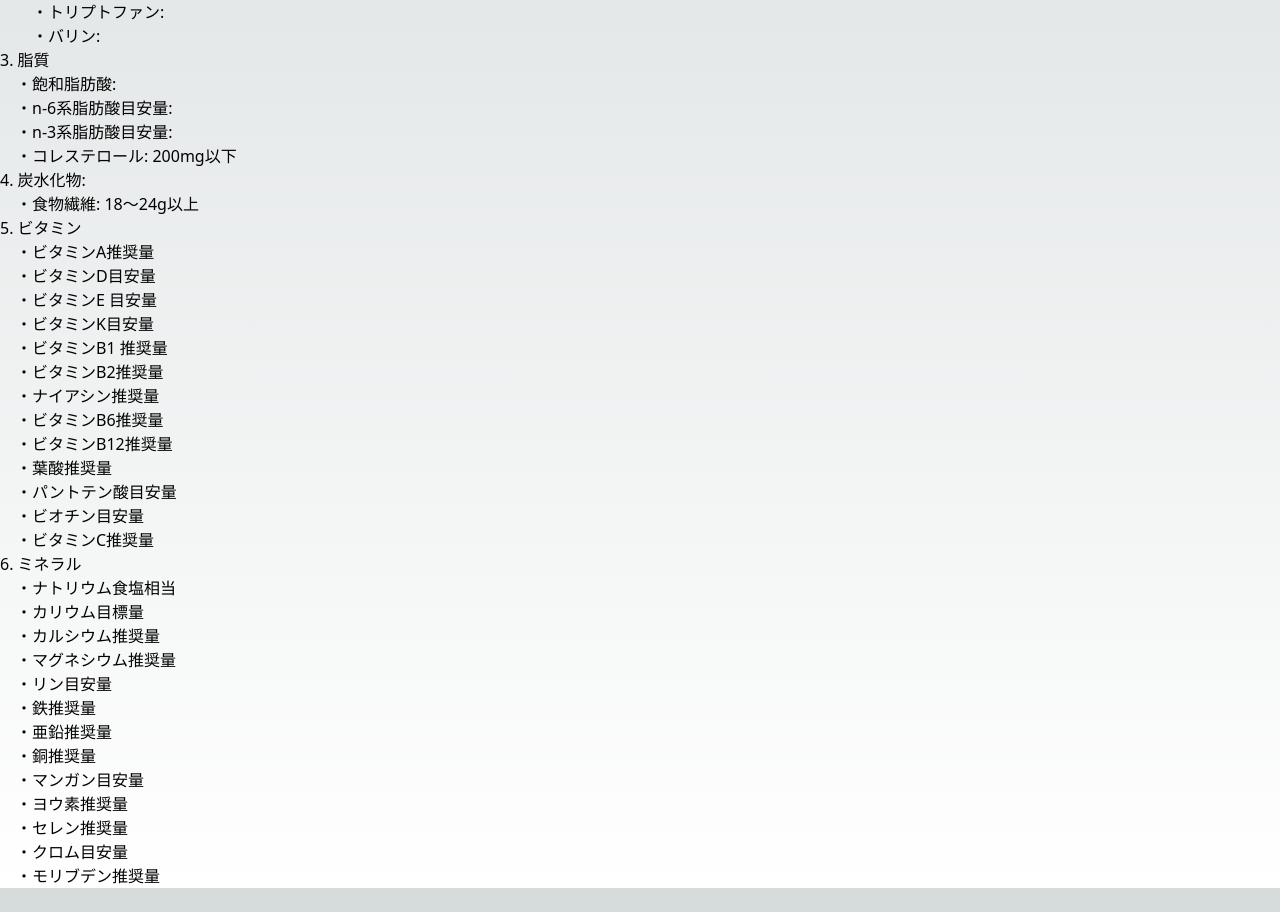
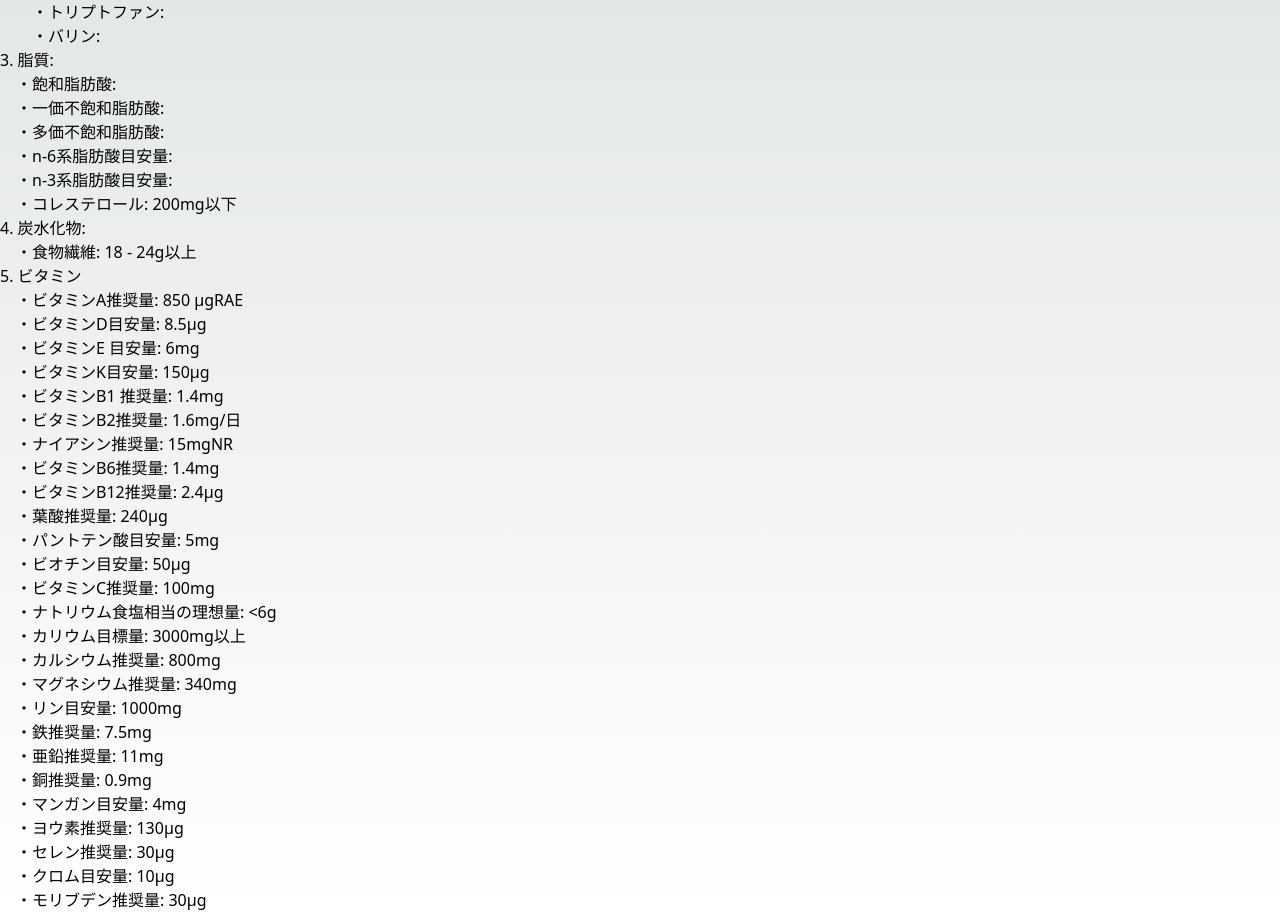
Before and after one commit to KeisukeKanda/foodrecommendationgpt, a Next.js app: page / in a window 1280 px wide. Shown: the part 480-1392 px from the top of the page. Before the commit the page ends 1368 px from the top, so only its background shows below. Built offline with nearby package versions, Linux system fonts and the light colour scheme.

Commit message:
月経の有無のコンポーネントの作成と栄養素の計算の出力を作成

```diff
--- a/src/components/IdealNutrientInfo.js
+++ b/src/components/IdealNutrientInfo.js
@@ -1,15 +1,314 @@
 import React from 'react';
 
-function IdealNutrientInfo({ energy, weight }) {
+function IdealNutrientInfo({ energy, weight, age, gender, menstruation }) {
   const proteinMin = energy ? (energy * 0.13) / 4 : null;
   const proteinMax = energy ? (energy * 0.2) / 4 : null;
   const histidine = weight ? 10 * weight : null;
   const isoleucine = weight ? 20 * weight : null;
   const leucine = weight ? 39 * weight : null;
+  const sulfurAminoAcids = weight ? 15 * weight : null;
+  const aromaticAminoAcids = weight ? 25 * weight : null;
   const lysine = weight ? 30 * weight : null;
   const threonine = weight ? 15 * weight : null;
   const Tryptophan = weight ? 4 * weight : null;
   const valine = weight ? 26 * weight : null;
+  const fat = energy ? ((energy * 0.2) / 9).toFixed(2) + " - " + ((energy * 0.3) / 9).toFixed(2) : null;
+  const saturatedFat = energy ? ((energy * 0.06) / 9).toFixed(2) + " - " + ((energy * 0.09) / 9).toFixed(2) : null;
+  const monounsaturatedFat = energy ? ((energy * 0.08) / 9).toFixed(2) + " - " + ((energy * 0.12) / 9).toFixed(2) : null;
+  const polyunsaturatedFat = energy ? ((energy * 0.06) / 9).toFixed(2) + " - " + ((energy * 0.09) / 9).toFixed(2) : null;
+  const n6FattyAcids = energy ? ((energy * 0.048) / 9).toFixed(2) + " - " + ((energy * 0.072) / 9).toFixed(2) : null;
+  const n3FattyAcids = energy ? ((energy * 0.012) / 9).toFixed(2) + " - " + ((energy * 0.018) / 9).toFixed(2) : null;
+  const carbohydrate = energy ? ((energy * 0.5) / 4).toFixed(2) + " - " + ((energy * 0.65) / 4).toFixed(2) : null;
+  const fiber = "18 - 24";
+
+  const vitaminA = calculateVitaminA(age, gender);
+  function calculateVitaminA(age, gender) {
+  if (gender === "male") {
+    if (age >= 18 && age <= 29) {
+      return "850";
+    } else if (age >= 30 && age <= 64) {
+      return "900";
+    } else if (age >= 65 && age <= 74) {
+      return "850";
+    } else if (age >= 75) {
+      return "800";
+    }
+  } else if (gender === "female") {
+    if (age >= 18 && age <= 29) {
+      return "650";
+    } else if (age >= 30 && age <= 74) {
+      return "700";
+    } else if (age >= 75) {
+      return "650";
+    }
+  }
+    return null;
+  }
+
+  const vitaminD = 8.5;
+
+  const vitaminE = calculateVitaminE(age, gender);
+  function calculateVitaminE(age, gender) {
+  if (gender === 'male') {
+    if (age >= 18 && age <= 49) {
+      return 6;
+    } else if (age >= 50 && age <= 59) {
+      return 7;
+    } else if (age >= 60) {
+      return 6.5;
+    }
+  } else if (gender === 'female') {
+    if (age >= 18 && age <= 29) {
+      return 5;
+    } else if (age >= 30 && age <= 49) {
+      return 5.5;
+    } else if (age >= 50) {
+      return 6.5;
+    }
+  }
+  }
+
+  const vitaminK = 150;
+
+  const vitaminB1 = calculateVitaminB1(age, gender);
+  function calculateVitaminB1(age, gender) {
+  if (gender === 'male') {
+    if (age >= 18 && age <= 49) {
+      return 1.4;
+    } else if (age >= 50 && age <= 74) {
+      return 1.3;
+    } else if (age >= 75) {
+      return 1.2;
+    }
+  } else if (gender === 'female') {
+    if (age >= 18 && age <= 74) {
+      return 1.1;
+    } else if (age >= 75) {
+      return 0.9;
+    }
+  }
+  }
+
+  const vitaminB2 = calculateVitaminB2(age, gender);
+  function calculateVitaminB2(age, gender) {
+  if (gender === "male") {
+    if (age >= 18 && age <= 49) {
+      return "1.6";
+    } else if (age >= 50 && age <= 74) {
+      return "1.5";
+    } else if (age >= 75) {
+      return "1.3";
+    }
+  } else if (gender === "female") {
+    if (age >= 18 && age <= 74) {
+      return "1.2";
+    } else if (age >= 75) {
+      return "1.0";
+    }
+  }
+  return null;
+  }
+
+  const niacin = calculateNiacin(age, gender);
+  function calculateNiacin(age, gender) {
+  if (gender === "male") {
+    if (age >= 18 && age <= 49) {
+      return "15";
+    } else if (age >= 50 && age <= 74) {
+      return "14";
+    } else if (age >= 75) {
+      return "13";
+    }
+  } else if (gender === "female") {
+    if (age >= 18 && age <= 29) {
+      return "11";
+    } else if (age >= 30 && age <= 49) {
+      return "12";
+    } else if (age >= 50 && age <= 74) {
+      return "11";
+    } else if (age >= 75) {
+      return "10";
+    }
+  }
+  return null;
+  }
+
+  const vitaminB6 = gender === 'male' && age >= 18 ? 1.4 : gender === 'female' && age >= 18 ? 1 : null;
+  const vitaminB12 = 2.4;
+  const folicAcid = 240;
+
+  const pantothenicAcid = calculatePantothenicAcid(age, gender);
+  function calculatePantothenicAcid(age, gender) {
+  if (gender === "male") {
+    if (age >= 18 && age <= 49) {
+      return "5";
+    } else if (age >= 50) {
+      return "6";
+    }
+  } else if (gender === "female") {
+    if (age >= 18) {
+      return "5";
+    }
+  }
+  return null;
+  }
+
+  const biotin = 50;
+  const vitaminC = 100;
+  const sodiumChlorideEquivalent = '<6';
+  const potassium = gender === 'male' && age >= 18 ? 3000 : gender === 'female' && age >= 18 ? 2600 : null;
+
+  const calcium = calculateCalcium(age, gender);
+  function calculateCalcium(age, gender) {
+  if (gender === "male") {
+    if (age >= 18 && age <= 29) {
+      return "800";
+    } else if (age >= 30 && age <= 74) {
+      return "750";
+    } else if (age >= 75) {
+      return "700";
+    }
+  } else if (gender === "female") {
+    if (age >= 18 && age <= 29) {
+      return "650";
+    } else if (age >= 30 && age <= 74) {
+      return "650";
+    } else if (age >= 75) {
+      return "600";
+    }
+  }
+  return null;
+  }
+
+  const magnesium = calculateMagnesium(age, gender);
+  function calculateMagnesium(age, gender) {
+  if (gender === "male") {
+    if (age >= 18 && age <= 29) {
+      return "340";
+    } else if (age >= 30 && age <= 64) {
+      return "370";
+    } else if (age >= 65 && age <= 74) {
+      return "350";
+    } else if (age >= 75) {
+      return "320";
+    }
+  } else if (gender === "female") {
+    if (age >= 18 && age <= 29) {
+      return "270";
+    } else if (age >= 30 && age <= 64) {
+      return "290";
+    } else if (age >= 65 && age <= 74) {
+      return "280";
+    } else if (age >= 75) {
+      return "260";
+    }
+  }
+  return null;
+  }
+
+  const phosphorus = gender === 'male' && age >= 18 ? 1000 : gender === 'female' && age >= 18 ? 800 : null;
+
+  const iron = calculateIron(age, gender, menstruation);
+  function calculateIron(age, gender, menstruation) {
+  if (gender === "male") {
+    if (age >= 18 && age <= 74) {
+      return "7.5";
+    } else if (age >= 75) {
+      return "7";
+    }
+  } else if (gender === "female") {
+    if (age >= 18 && age <= 49 && menstruation === "with") {
+      return "10.5";
+    } else if (age >= 50 && age <= 64 && menstruation === "with") {
+      return "11";
+    } else if (age >= 18 && age <= 64 && menstruation === "without") {
+      return "6.5";
+    } else if (age >= 65) {
+      return "6";
+    }
+  }
+  return null;
+}
+
+  const zinc = calculateZinc(age, gender);
+  function calculateZinc(age, gender) {
+  if (gender === "male") {
+    if (age >= 18 && age <= 74) {
+      return "11";
+    } else if (age >= 75) {
+      return "10";
+    }
+  } else if (gender === "female") {
+    if (age >= 18) {
+      return "8";
+    }
+  }
+  return null;
+  }
+
+  const copper = calculateCopper(age, gender);
+  function calculateCopper(age, gender) {
+  if (gender === "male") {
+    if (age >= 18 && age <= 74) {
+      return "0.9";
+    } else if (age >= 75) {
+      return "0.8";
+    }
+  } else if (gender === "female") {
+    if (age >= 18) {
+      return "0.7";
+    }
+  }
+  return null;
+  }
+
+  const manganese = calculateManganese(age, gender);
+  function calculateManganese(age, gender) {
+  if (gender === "male") {
+    if (age >= 18) {
+      return "4";
+    }
+  } else if (gender === "female") {
+    if (age >= 18) {
+      return "3.5";
+    }
+  }
+  return null;
+  }
+
+  const iodine = 130;
+
+  const selenium = calculateSelenium(age, gender);
+  function calculateSelenium(age, gender) {
+  if (gender === "male") {
+    if (age >= 18) {
+      return "30";
+    }
+  } else if (gender === "female") {
+    if (age >= 18) {
+      return "25";
+    }
+  }
+  return null;
+  }
+
+  const chromium = 10;
+
+  const molybdenum = calculateMolybdenum(age, gender);
+  function calculateMolybdenum(age, gender) {
+  if (gender === "male") {
+    if (age >= 18 && age <= 74) {
+      return "30";
+    } else if (age >= 75) {
+      return "25";
+    }
+  } else if (gender === "female") {
+    if (age >= 18) {
+      return "25";
+    }
+  }
+  return null;
+  }
 
   return (
     <div>
@@ -22,46 +321,47 @@ function IdealNutrientInfo({ energy, weight }) {
         <li>　　・イソロイシン: {isoleucine ? `${isoleucine.toFixed(2)} mg` : ""} </li>
         <li>　　・ロイシン: {leucine ? `${leucine.toFixed(2)} mg` : ""} </li>
         <li>　　・リシン: {lysine ? `${lysine.toFixed(2)} mg` : ""} </li>
-        <li>　　・含硫アミノ酸: </li>
-        <li>　　・芳香属アミノ酸: </li>
+        <li>　　・含硫アミノ酸: {sulfurAminoAcids === null ? "" : `${sulfurAminoAcids.toFixed(2)} mg`} </li>
+        <li>　　・芳香属アミノ酸: {aromaticAminoAcids === null ? "" : `${aromaticAminoAcids.toFixed(2)} mg`} </li>
         <li>　　・トレオニン: {threonine ? `${threonine.toFixed(2)} mg` : ""} </li>
         <li>　　・トリプトファン: {Tryptophan ? `${Tryptophan.toFixed(2)} mg` : ""} </li>
         <li>　　・バリン: {valine ? `${valine.toFixed(2)} mg` : ""} </li>
-        <li>3. 脂質</li>
-        <li>　・飽和脂肪酸:</li>
-        <li>　・n-6系脂肪酸目安量: </li>
-        <li>　・n-3系脂肪酸目安量: </li>
+        <li>3. 脂質: {fat === null ? "" : `${fat} g`} </li>
+        <li>　・飽和脂肪酸: {saturatedFat === null ? "" : `${saturatedFat} g`} </li>
+        <li>　・一価不飽和脂肪酸: {monounsaturatedFat === null ? "" : `${monounsaturatedFat} g`} </li>
+        <li>　・多価不飽和脂肪酸: {polyunsaturatedFat === null ? "" : `${polyunsaturatedFat} g`} </li>
+        <li>　・n-6系脂肪酸目安量: {n6FattyAcids === null ? "" : `${n6FattyAcids} g`} </li>
+        <li>　・n-3系脂肪酸目安量: {n3FattyAcids === null ? "" : `${n3FattyAcids} g`} </li>
         <li>　・コレステロール: 200mg以下</li>
-        <li>4. 炭水化物:</li>
-        <li>　・食物繊維: 18〜24g以上</li>
+        <li>4. 炭水化物: {carbohydrate === null ? "" : `${carbohydrate} g`} </li>
+        <li>　・食物繊維: {fiber}g以上 </li>
         <li>5. ビタミン</li>
-        <li>　・ビタミンA推奨量</li>
-        <li>　・ビタミンD目安量</li>
-        <li>　・ビタミンE 目安量</li>
-        <li>　・ビタミンK目安量</li>
-        <li>　・ビタミンB1 推奨量</li>
-        <li>　・ビタミンB2推奨量</li>
-        <li>　・ナイアシン推奨量</li>
-        <li>　・ビタミンB6推奨量</li>
-        <li>　・ビタミンB12推奨量</li>
-        <li>　・葉酸推奨量</li>
-        <li>　・パントテン酸目安量</li>
-        <li>　・ビオチン目安量</li>
-        <li>　・ビタミンC推奨量</li>
-        <li>6. ミネラル</li>
-        <li>　・ナトリウム食塩相当</li>
-        <li>　・カリウム目標量</li>
-        <li>　・カルシウム推奨量</li>
-        <li>　・マグネシウム推奨量</li>
-        <li>　・リン目安量</li>
-        <li>　・鉄推奨量</li>
-        <li>　・亜鉛推奨量</li>
-        <li>　・銅推奨量</li>
-        <li>　・マンガン目安量</li>
-        <li>　・ヨウ素推奨量</li>
-        <li>　・セレン推奨量</li>
-        <li>　・クロム目安量</li>
-        <li>　・モリブデン推奨量</li>
+        <li>　・ビタミンA推奨量: {vitaminA === null ? "" : `${vitaminA} μgRAE`} </li>
+        <li>　・ビタミンD目安量: {vitaminD}μg </li>
+        <li>　・ビタミンE 目安量: {vitaminE}mg </li>
+        <li>　・ビタミンK目安量: {vitaminK}μg </li>
+        <li>　・ビタミンB1 推奨量: {vitaminB1}mg </li>
+        <li>　・ビタミンB2推奨量: {vitaminB2}mg/日 </li>
+        <li>　・ナイアシン推奨量: {niacin}mgNR </li>
+        <li>　・ビタミンB6推奨量: {vitaminB6}mg </li>
+        <li>　・ビタミンB12推奨量: {vitaminB12}μg </li>
+        <li>　・葉酸推奨量: {folicAcid}μg </li>
+        <li>　・パントテン酸目安量: {pantothenicAcid}mg </li>
+        <li>　・ビオチン目安量: {biotin}μg </li>
+        <li>　・ビタミンC推奨量: {vitaminC}mg </li>
+        <li>　・ナトリウム食塩相当の理想量: {sodiumChlorideEquivalent}g </li>
+        <li>　・カリウム目標量: {potassium}mg以上 </li>
+        <li>　・カルシウム推奨量: {calcium}mg </li>
+        <li>　・マグネシウム推奨量: {magnesium}mg </li>
+        <li>　・リン目安量: {phosphorus}mg </li>
+        <li>　・鉄推奨量: {iron}mg </li>
+        <li>　・亜鉛推奨量: {zinc}mg </li>
+        <li>　・銅推奨量: {copper}mg </li>
+        <li>　・マンガン目安量: {manganese}mg </li>
+        <li>　・ヨウ素推奨量: {iodine}μg </li>
+        <li>　・セレン推奨量: {selenium}μg </li>
+        <li>　・クロム目安量: {chromium}μg </li>
+        <li>　・モリブデン推奨量: {molybdenum}μg </li>
       </ul>
     </div>
   );
--- /dev/null
+++ b/src/components/MenstruationInput.js
@@ -0,0 +1,21 @@
+// MenstruationInput.js
+import React from "react";
+
+const MenstruationInput = ({ menstruation, onMenstruationChange }) => {
+  return (
+    <div>
+      <label htmlFor="menstruation">月経の有無:</label>
+      <select
+        name="menstruation"
+        id="menstruation"
+        value={menstruation}
+        onChange={onMenstruationChange}
+      >
+        <option value="with">あり</option>
+        <option value="without">なし</option>
+      </select>
+    </div>
+  );
+};
+
+export default MenstruationInput;
--- a/src/pages/index.js
+++ b/src/pages/index.js
@@ -8,6 +8,7 @@ import WeightInput from '../components/WeightInput';
 import IdealWeightInput from '../components/IdealWeightInput';
 import GoalWeightInput from '../components/GoalWeightInput';
 import ActivityLevelSelect from '../components/ActivityLevelSelect';
+import MenstruationInput from "../components/MenstruationInput";
 import AllergyInput from '../components/AllergyInput';
 import IdealNutrientInfo from '../components/IdealNutrientInfo';
 
@@ -18,6 +19,8 @@ const Home = () => {
   const [weight, setWeight] = useState(null);
   const [goalWeight, setGoalWeight] = useState(null);
   const [activityLevel, setActivityLevel] = useState(1);
+  const [menstruation, setMenstruation] = useState("with");
+
 
   const handleAgeChange = (e) => {
     setAge(e.target.value);
@@ -41,6 +44,10 @@ const Home = () => {
 
   const handleActivityLevelChange = (e) => {
   setActivityLevel(parseInt(e.target.value));
+  };
+
+  const handleMenstruationChange = (e) => {
+    setMenstruation(e.target.value);
   };
 
   const [energy, setEnergy] = useState(null);
@@ -111,8 +118,14 @@ const Home = () => {
       <IdealWeightInput heightInCm={heightInCm} />
       <GoalWeightInput onChange={handleGoalWeightChange} />
       <ActivityLevelSelect onActivityLevelChange={handleActivityLevelChange} />
+      {gender === "female" && age >= 18 && age <= 64 && (
+        <MenstruationInput
+          menstruation={menstruation}
+          onMenstruationChange={handleMenstruationChange}
+        />
+      )}
       <AllergyInput />
-      <IdealNutrientInfo energy={energy} weight={weight} />
+      <IdealNutrientInfo energy={energy} weight={weight} age={age} gender={gender} menstruation={menstruation}/>
       <Footer />
     </div>
   );
```
